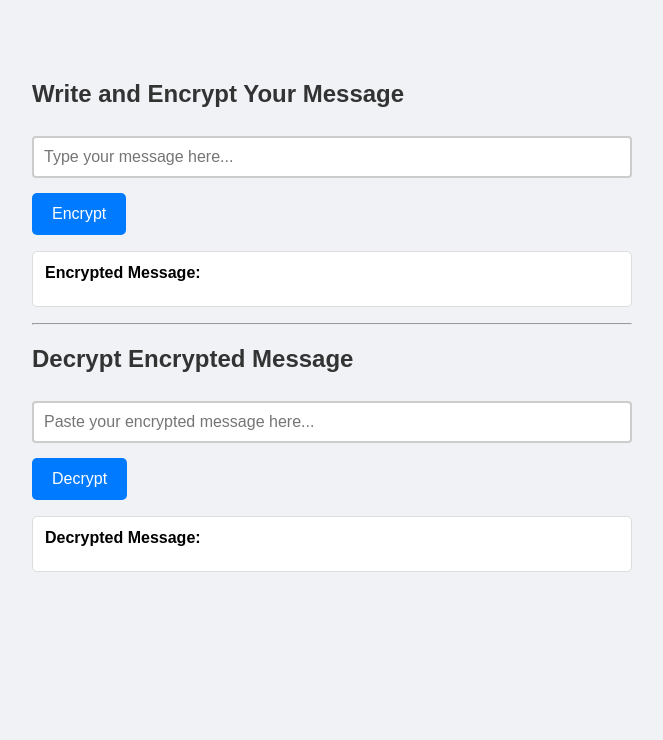
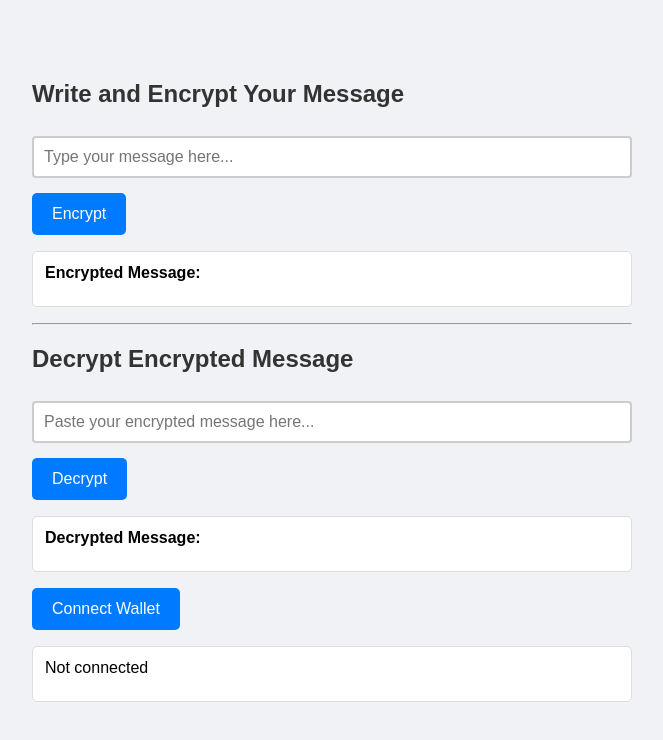
Before and after one commit to femmudas/anoma-chat, a plain HTML site: page index.html in a window 1280 px wide. Shown: the whole page, without its empty margins (308-971 px from the left). Drawn offline with Linux system fonts and the light colour scheme.

Commit message:
index.html

```diff
--- a/index.html
+++ b/index.html
@@ -95,4 +95,25 @@ document.getElementById('decrypted').innerText = decrypted;
     }
   </script>
 </body>
+
 </html>
+
+<script>
+  async function connectWallet() {
+    if (window.ethereum) {
+      try {
+        const accounts = await window.ethereum.request({ method: 'eth_requestAccounts' });
+        const account = accounts[0];
+        document.getElementById('walletAddress').innerText = `Connected: ${account}`;
+        // Burada Anoma node bağlantısı veya işlemler başlatılabilir
+      } catch (error) {
+        console.error("Wallet connection failed:", error);
+      }
+    } else {
+      alert("Please install MetaMask or another wallet.");
+    }
+  }
+</script>
+
+<button onclick="connectWallet()">Connect Wallet</button>
+<p id="walletAddress">Not connected</p>
```
